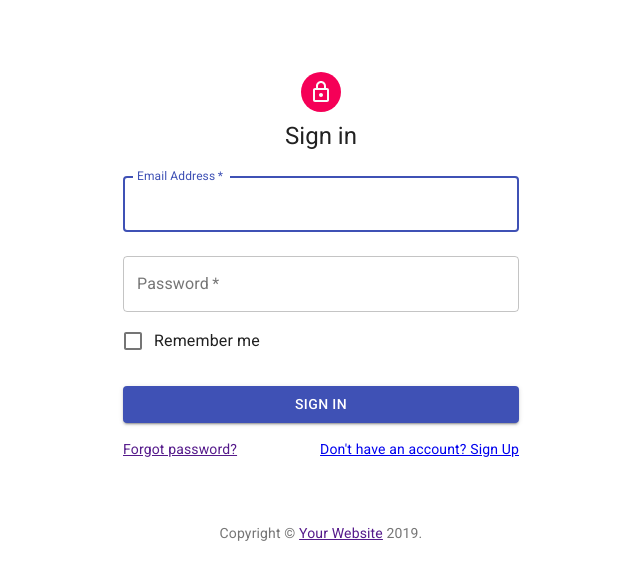
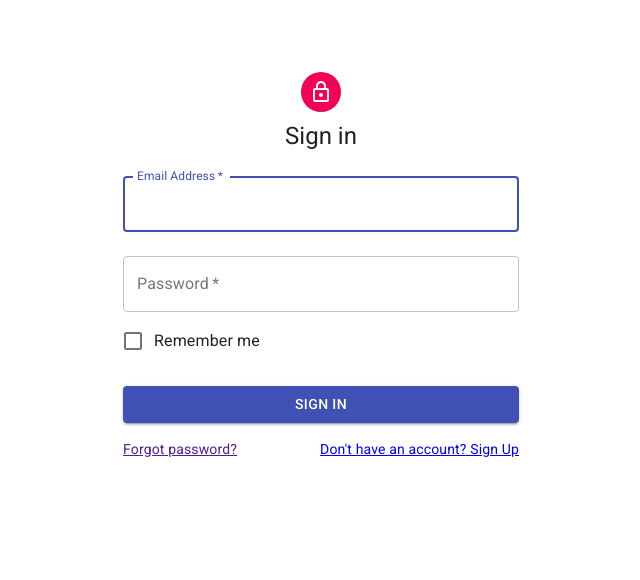
Before and after one commit to auzanassdq/react-route-api, a React (Create React App) app: page /sign-in in a window 1280 px wide. Shown: the top 580 px of the page, without its empty margins (319-959 px from the left). Built offline with nearby package versions, Linux system fonts and the light colour scheme.

Commit message:
terupdate

```diff
--- a/public/index.html
+++ b/public/index.html
@@ -10,38 +10,14 @@
       content="Web site created using create-react-app"
     />
     <link rel="apple-touch-icon" href="logo192.png" />
-    <!--
-      manifest.json provides metadata used when your web app is installed on a
-      user's mobile device or desktop. See https://developers.google.com/web/fundamentals/web-app-manifest/
-    -->
     <link rel="manifest" href="%PUBLIC_URL%/manifest.json" />
-    <!--
-      Notice the use of %PUBLIC_URL% in the tags above.
-      It will be replaced with the URL of the `public` folder during the build.
-      Only files inside the `public` folder can be referenced from the HTML.
-
-      Unlike "/favicon.ico" or "favicon.ico", "%PUBLIC_URL%/favicon.ico" will
-      work correctly both with client-side routing and a non-root public URL.
-      Learn how to configure a non-root public URL by running `npm run build`.
-    -->
-
     <link rel="stylesheet" href="https://fonts.googleapis.com/css?family=Roboto:300,400,500,700&display=swap" />
     <link rel="stylesheet" href="https://fonts.googleapis.com/icon?family=Material+Icons" />
 
-    <title>Jancok Team</title>
+    <title>ANJM</title>
   </head>
   <body>
     <noscript>You need to enable JavaScript to run this app.</noscript>
     <div id="root"></div>
-    <!--
-      This HTML file is a template.
-      If you open it directly in the browser, you will see an empty page.
-
-      You can add webfonts, meta tags, or analytics to this file.
-      The build step will place the bundled scripts into the <body> tag.
-
-      To begin the development, run `npm start` or `yarn start`.
-      To create a production bundle, use `npm run build` or `yarn build`.
-    -->
   </body>
 </html>
--- a/src/components/Album.js
+++ b/src/components/Album.js
@@ -18,8 +18,12 @@ const useStyles = makeStyles(theme => ({
   icon: {
     marginRight: theme.spacing(2)
   },
+  heading : {
+    textTransform: "uppercase"
+  },
   title: {
-    flexGrow: 1
+    flexGrow: 1,
+    textDecoration: "none"
   },
   heroContent: {
     backgroundColor: theme.palette.background.paper,
@@ -105,8 +109,9 @@ export default function Album() {
               align="center"
               color="textPrimary"
               gutterBottom
+              className= {classes.heading}
             >
-              Selamat Datang di Album
+              Contact List
             </Typography>
           </Container>
         </div>
--- a/src/components/Footer.js
+++ b/src/components/Footer.js
@@ -42,7 +42,7 @@ function Copyright() {
       <Typography variant="body2" color="textSecondary" align="center">
         {"Copyright © "}
         <Link color="inherit" href="https://material-ui.com/">
-          Your Website
+          www.anjm.com
         </Link>{" "}
         {new Date().getFullYear()}
         {"."}
@@ -57,7 +57,7 @@ export default function Footer() {
         <div>
             <footer className={classes.footer}>
         <Typography variant="h6" align="center" gutterBottom>
-          Footer
+          Auzan || Janto || Nico || Mevin
         </Typography>
         <Typography
           variant="subtitle1"
@@ -65,7 +65,7 @@ export default function Footer() {
           color="textSecondary"
           component="p"
         >
-          Something here to give the footer a purpose!
+          We build website for fun
         </Typography>
         <Copyright />
       </footer>
--- a/src/components/Home.js
+++ b/src/components/Home.js
@@ -87,15 +87,13 @@ export default function Home() {
                 <div>
                   <Grid container spacing={2} justify="center">
                     <Grid item>
-                      <Link to="/sign-in">
-                        <Button variant="outlined" color="primary">
-                          Sign In
-                        </Button>
-                      </Link>
+                      <Button variant="contained" >
+                        <Link className="links" to="/sign-in">Login</Link>
+                      </Button>
                     </Grid>
                     <Grid item>
-                      <Button variant="outlined" color="primary">
-                        <Link to="/sign-up">Sign Up</Link>
+                      <Button variant="contained" color="secondary">
+                        <Link className="links" to="/sign-up">Sign Up</Link>
                       </Button>
                     </Grid>
                   </Grid>
@@ -103,7 +101,7 @@ export default function Home() {
               )}
               <Grid container spacing={2} justify="center">
                 <Grid item>
-                  <Link to={userLocal.isSignIn ? "/album" : "/sign-in"}>
+                  <Link className="links" to={userLocal.isSignIn ? "/album" : "/sign-in"}>
                     <Button variant="contained" color="primary">
                       View Our Album
                     </Button>
--- a/src/components/MediaCard.js
+++ b/src/components/MediaCard.js
@@ -1,6 +1,5 @@
 import React from "react";
 import { makeStyles } from "@material-ui/core/styles";
-import clsx from "clsx";
 import Card from "@material-ui/core/Card";
 import CardHeader from "@material-ui/core/CardHeader";
 import CardContent from "@material-ui/core/CardContent";
@@ -9,7 +8,7 @@ import Collapse from "@material-ui/core/Collapse";
 import Avatar from "@material-ui/core/Avatar";
 import IconButton from "@material-ui/core/IconButton";
 import Typography from "@material-ui/core/Typography";
-import { red } from "@material-ui/core/colors";
+import { yellow } from "@material-ui/core/colors";
 import DeleteIcon from "@material-ui/icons/Delete";
 import EditIcon from "@material-ui/icons/Edit";
 import ExpandMoreIcon from "@material-ui/icons/ExpandMore";
@@ -32,7 +31,7 @@ const useStyles = makeStyles(theme => ({
     transform: "rotate(180deg)"
   },
   avatar: {
-    backgroundColor: red[500]
+    backgroundColor: yellow[500]
   }
 }));
 
--- a/src/components/SignIn.js
+++ b/src/components/SignIn.js
@@ -6,25 +6,12 @@ import TextField from "@material-ui/core/TextField";
 import FormControlLabel from "@material-ui/core/FormControlLabel";
 import Checkbox from "@material-ui/core/Checkbox";
 import Grid from "@material-ui/core/Grid";
-import Box from "@material-ui/core/Box";
 import LockOutlinedIcon from "@material-ui/icons/LockOutlined";
 import Typography from "@material-ui/core/Typography";
 import { makeStyles } from "@material-ui/core/styles";
 import Container from "@material-ui/core/Container";
 import { Link } from "react-router-dom";
 
-function Copyright() {
-  return (
-    <Typography variant="body2" color="textSecondary" align="center">
-      {"Copyright © "}
-      <Link color="inherit" href="https://material-ui.com/">
-        Your Website
-      </Link>{" "}
-      {new Date().getFullYear()}
-      {"."}
-    </Typography>
-  );
-}
 
 const useStyles = makeStyles(theme => ({
   "@global": {
@@ -148,9 +135,6 @@ export default function SignIn(props) {
           </Grid>
         </form>
       </div>
-      <Box mt={8}>
-        <Copyright />
-      </Box>
     </Container>
   );
 }
```
